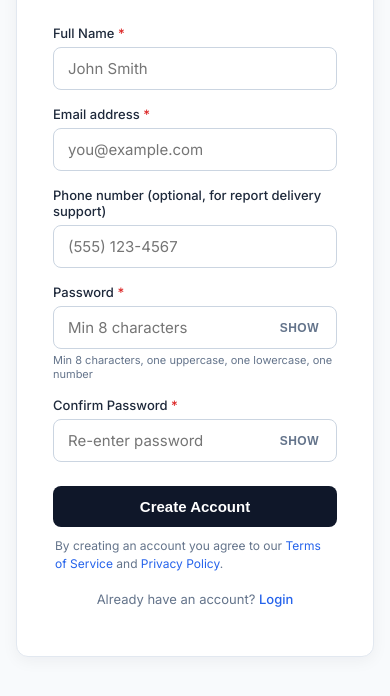
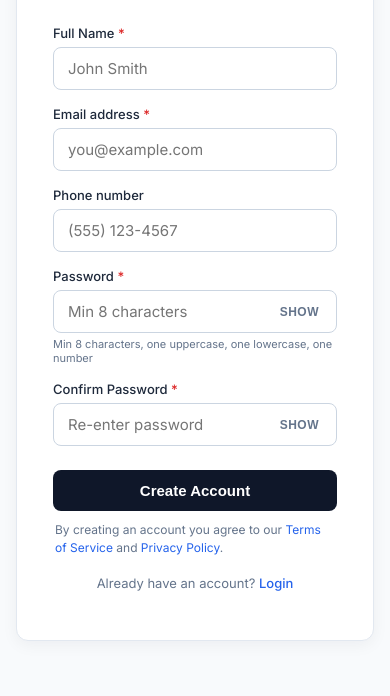
Before and after one commit to ravindrdev/bizradar, a website: page public/signup.html in a window 390 px wide. Shown: the part 296-992 px from the top of the page. Drawn offline with Linux system fonts and the light colour scheme; no server answers.

Commit message:
Clean phone label on signup form
Co-Authored-By: Claude Opus 4.8 <noreply@anthropic.com>

```diff
--- a/public/signup.html
+++ b/public/signup.html
@@ -102,7 +102,7 @@ button.primary:disabled { opacity: 0.5; cursor: not-allowed; }
         <input id="email" name="email" type="email" required autocomplete="email" placeholder="you@example.com">
       </div>
       <div class="field">
-        <label for="phone">Phone number (optional, for report delivery support)</label>
+        <label for="phone">Phone number</label>
         <input id="phone" name="phone" type="tel" placeholder="(555) 123-4567" autocomplete="tel">
       </div>
       <div class="field">
```
